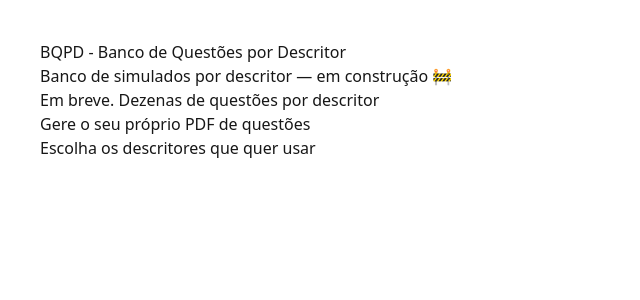
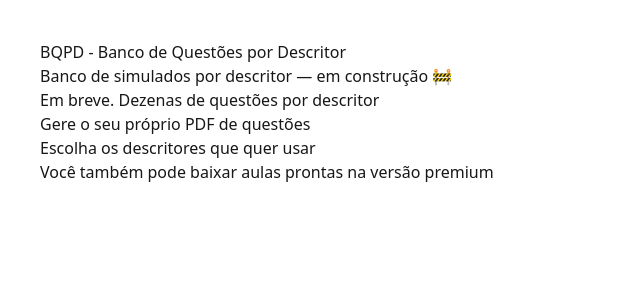
Before and after one commit to loycuras/bqpd, a Next.js app: page / in a window 1280 px wide. Shown: the top 300 px of the page, without its empty margins (0-640 px from the left). Built offline with nearby package versions, Linux system fonts and the light colour scheme.

Commit message:
Aviso de Premium

```diff
--- a/app/page.tsx
+++ b/app/page.tsx
@@ -6,6 +6,7 @@ export default function Home() {
          <p>Em breve. Dezenas de questões por descritor</p>
          <p>Gere o seu próprio PDF de questões</p>
          <p>Escolha os descritores que quer usar</p>
+         <p>Você também pode baixar aulas prontas na versão premium</p>
        </main>
      );
    }
```
